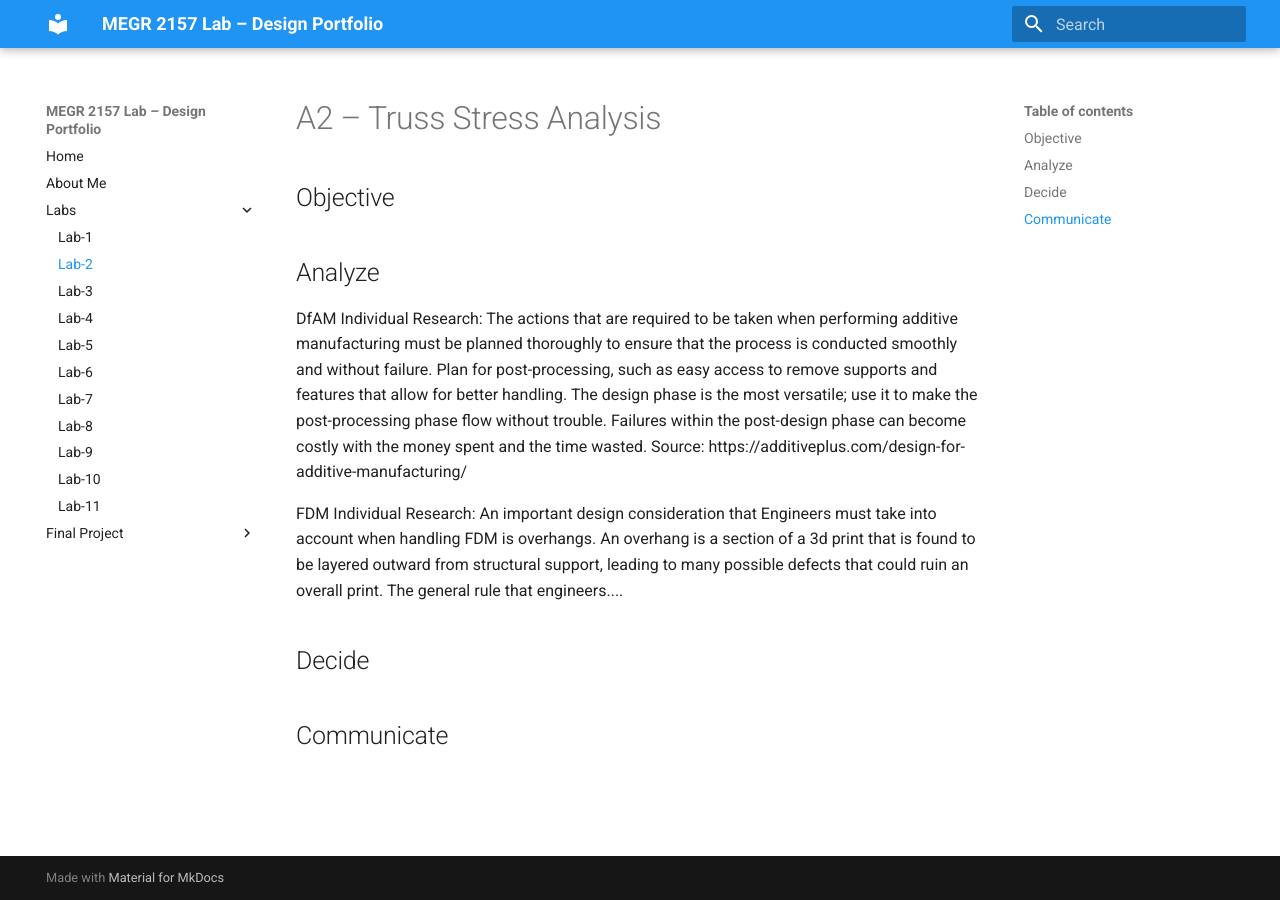
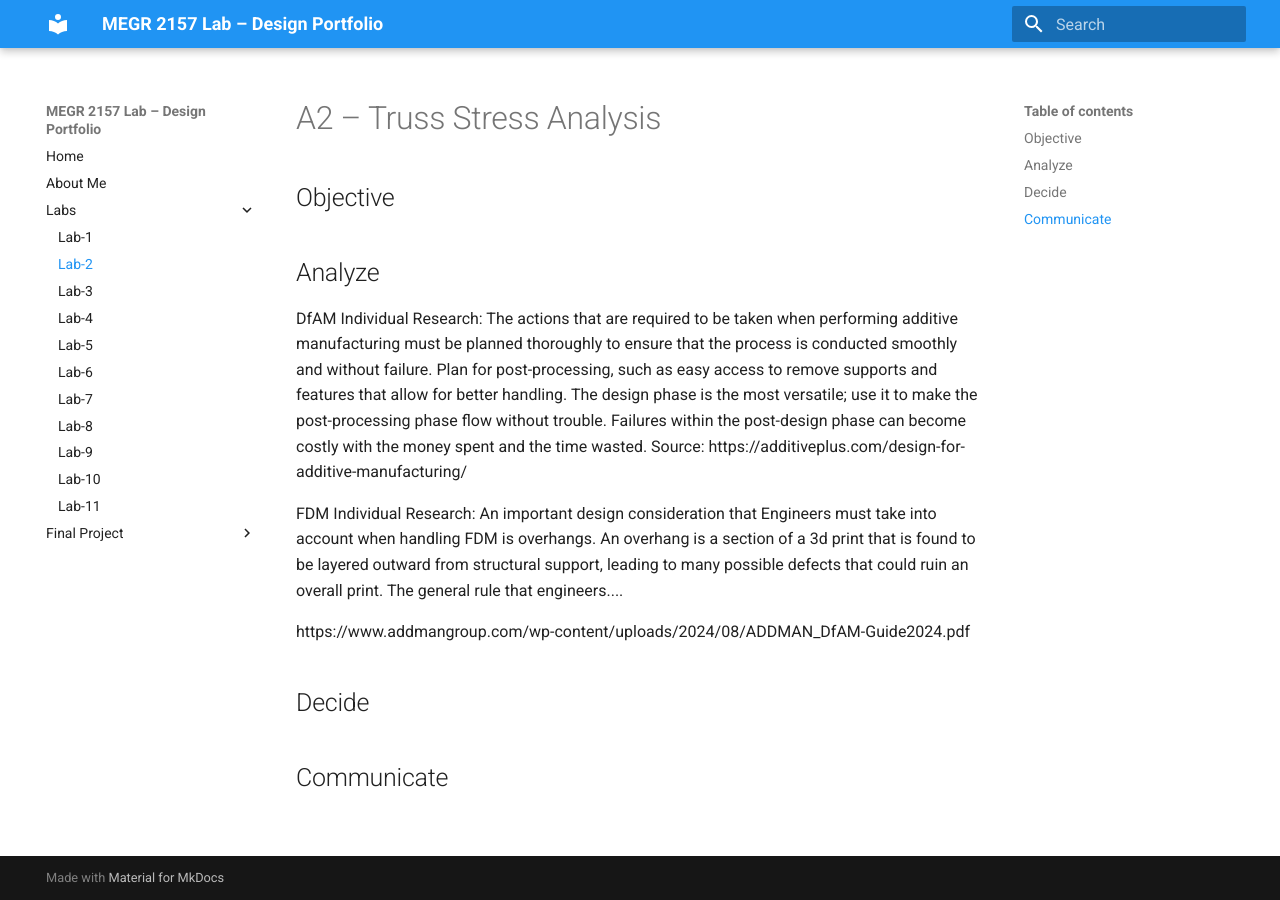
Before and after one commit to EthanMinton/Ethan-Minton-SophDesignLab-Portfolio, an MkDocs documentation site: the page built from docs/Labs/L02/index.md, in a window 1280 px wide. Built offline with MkDocs 1.6.1 and Material for MkDocs 9.7.7, drawn with Linux system fonts in a browser that asks for light colours; part of the change alters nothing that is shown.

Commit message:
Update index.md
source

```diff
--- a/docs/Labs/L02/index.md
+++ b/docs/Labs/L02/index.md
@@ -10,6 +10,8 @@ Source: https://additiveplus.com/design-for-additive-manufacturing/
 
 FDM Individual Research: An important design consideration that Engineers must take into account when handling FDM is overhangs. An overhang is a section of a 3d print that is found to be layered outward from structural support, leading to many possible defects that could ruin an overall print. The general rule that engineers....
 
+https://www.addmangroup.com/wp-content/uploads/2024/08/ADDMAN_DfAM-Guide2024.pdf
+
 ## Decide
 
 
```
